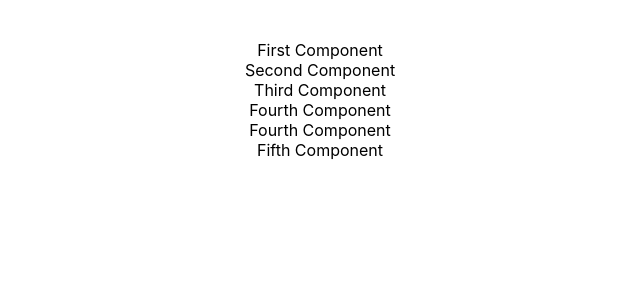
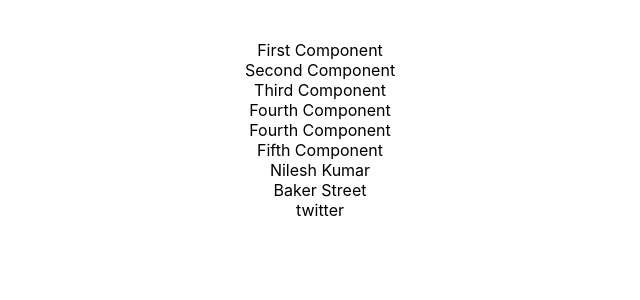
Before and after one commit to imnilesh18/Spring-Boot-3-Spring-Framework-6-with-Java, a React (Create React App) app in the folder 12_full-stack/Practise/01-frontend/todo-app/: page / in a window 1280 px wide. Shown: the top 300 px of the page, without its empty margins (320-960 px from the left). Built offline with nearby package versions, Linux system fonts and the light colour scheme.

Commit message:
added LearningJavaScriptComponent

```diff
--- a/12_full-stack/Practise/01-frontend/todo-app/src/components/learning-examples/LearningComponent.jsx
+++ b/12_full-stack/Practise/01-frontend/todo-app/src/components/learning-examples/LearningComponent.jsx
@@ -3,6 +3,7 @@
 import SecondComponent from './SecondComponent'
 import ThirdComponenet from './ThirdComponenet'
 import FourthComponenet from './FourthComponenet'
+import LearningJavaScript from './LearningJavaScript'
 
 export default function LearningComponent() {
   return (
@@ -12,6 +13,7 @@
       <ThirdComponenet />
       <FourthComponenet />
       <FifthComponent />
+      <LearningJavaScript />
     </div>
   );
 }
--- /dev/null
+++ b/12_full-stack/Practise/01-frontend/todo-app/src/components/learning-examples/LearningJavaScript.jsx
@@ -0,0 +1,25 @@
+const person = {
+  name: 'Nilesh Kumar',
+  address: {
+    line1: 'Baker Street',
+    city: 'London',
+    country: 'UK',
+  },
+  profiles: ['twitter', 'linkedin', 'instagram'],
+  printProfile: () => {
+    person.profiles.map(
+      profile => console.log(profile)
+    )
+  }
+}
+
+export default function LearningJavaScript() {
+  return (
+    <>
+      <div>{person.name}</div>
+      <div>{person.address.line1}</div>
+      <div>{person.profiles[0]}</div>
+      <div>{ person.printProfile() }</div>
+    </>
+  );
+}
```
